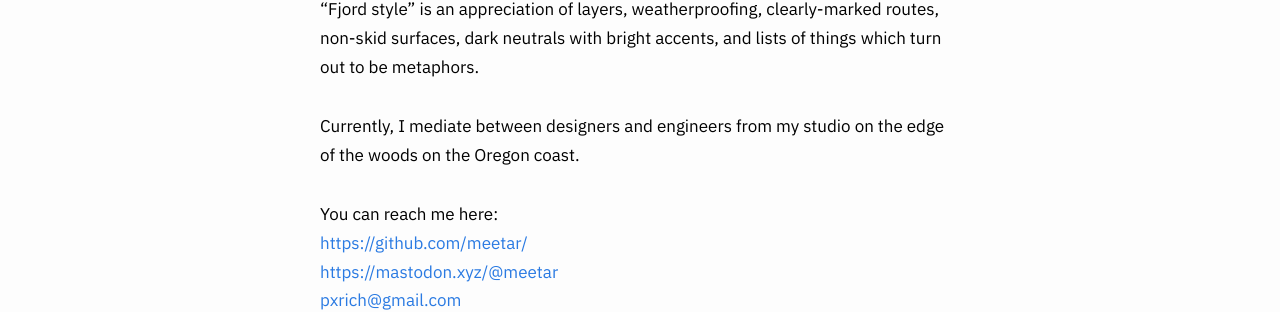
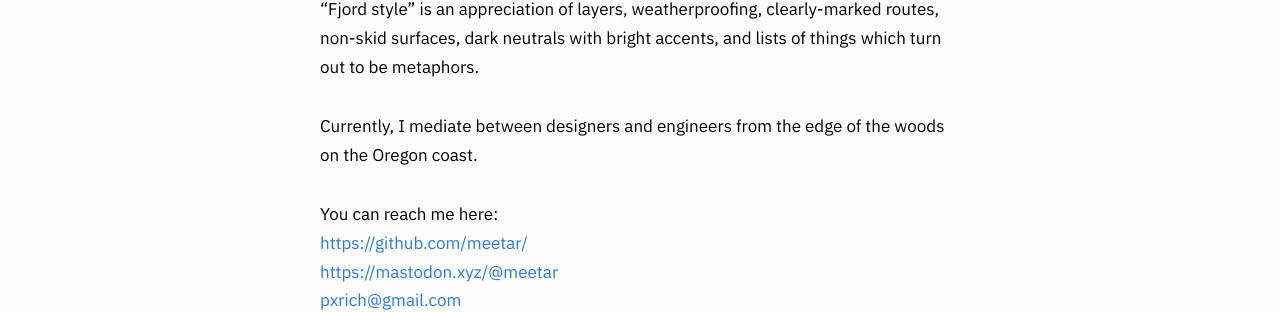
Before and after one commit to meetar/fjord.style, a Jekyll site: the page built from about.md, in a window 1280 px wide. Shown: the part 1169-1481 px from the top of the page. Built offline with Jekyll 4.4.1, drawn with Linux system fonts in a browser that asks for light colours.

Commit message:
checkpoint

```diff
--- a/_includes/head.html
+++ b/_includes/head.html
@@ -21,10 +21,12 @@
   <link rel="alternate" type="application/rss+xml" title="{{ site.title }}" href="{{ "/feed.xml" | prepend: site.baseurl | prepend: site.url }}">
   <link rel="stylesheet" type="text/css" href="https://fonts.googleapis.com/css?family=Montserrat">
   <link rel="preconnect" href="https://fonts.googleapis.com">
-<link rel="preconnect" href="https://fonts.gstatic.com" crossorigin>
-<link href="https://fonts.googleapis.com/css2?family=Montserrat:wght@300&display=swap" rel="stylesheet">
-<link href="https://fonts.googleapis.com/css2?family=Montserrat:wght@500&display=swap" rel="stylesheet">
-  <link rel="stylesheet" type="text/css" href="https://fonts.googleapis.com/css?family=IBM+Plex+Sans">
+  <link rel="preconnect" href="https://fonts.gstatic.com" crossorigin>
+  <link href="https://fonts.googleapis.com/css2?family=Montserrat:wght@300&display=swap" rel="stylesheet">
+  <link href="https://fonts.googleapis.com/css2?family=Montserrat:wght@500&display=swap" rel="stylesheet">
+  <link href="https://fonts.googleapis.com/css2?family=IBM+Plex+Sans:ital,wght@0,400;1,400;1,600&display=swap" rel="stylesheet">
+  <link href="https://fonts.googleapis.com/css2?family=IBM+Plex+Mono&display=swap" rel="stylesheet">
+
   <link rel="stylesheet" type="text/css" href="https://fonts.googleapis.com/css?family=Lato">
 
 </head>
--- a/about.md
+++ b/about.md
@@ -3,7 +3,7 @@ layout: page
 title: About
 permalink: /about/
 ---
-
+<link rel="preconnect" href="https://meetar.github.io/">
 <div id="globecontainer"><a target="_blank" href="https://github.com/meetar/FSglobe-terrain"><img id="globegif" src="/assets/FSglobe-terrain.gif"></a>
 <iframe id="FSglobe" src="https://meetar.github.io/FSglobe-terrain/" width="100%" height="550px"></iframe>
 </div>
@@ -17,7 +17,7 @@ I've worked as animator, technical director, and designer on a wide variety of c
 
 "Fjord style" is an appreciation of layers, weatherproofing, clearly-marked routes, non-skid surfaces, dark neutrals with bright accents, and lists of things which turn out to be metaphors.
 
-Currently, I mediate between designers and engineers from my studio on the edge of the woods on the Oregon coast.
+Currently, I mediate between designers and engineers from the edge of the woods on the Oregon coast.
 
 You can reach me here:<br>
 <a href="https://github.com/meetar/">https://github.com/meetar/</a><br>
--- a/index.html
+++ b/index.html
@@ -11,7 +11,7 @@ layout: default
           <h2>
             <a class="post-link" href="{{ post.url | prepend: site.baseurl }}">{{ post.title }}</a>
           </h2>
-          <span class="post-meta">{{ post.date | date: "%b %-d, %Y" }}</span>
+          <span class="post-meta">{{ post.date | date: "%-d %b %Y" }}</span>
 
           <span class="post-excerpt">{{ post.excerpt | remove: '<p>' | remove: '</p>' }}&nbsp;<a href="{{ post.url | prepend: site.baseurl }}"><em>(more...)</em></a></span>
           {% if post.image %}<span class="post-img"><a href="{{ post.url | prepend: site.baseurl }}"><img class="headerimg" src="{{ site.url }}/assets{{ post.url }}/{{ post.image }}"></a></span>{% endif %}
```
Also changed, not shown: 1 other file.
